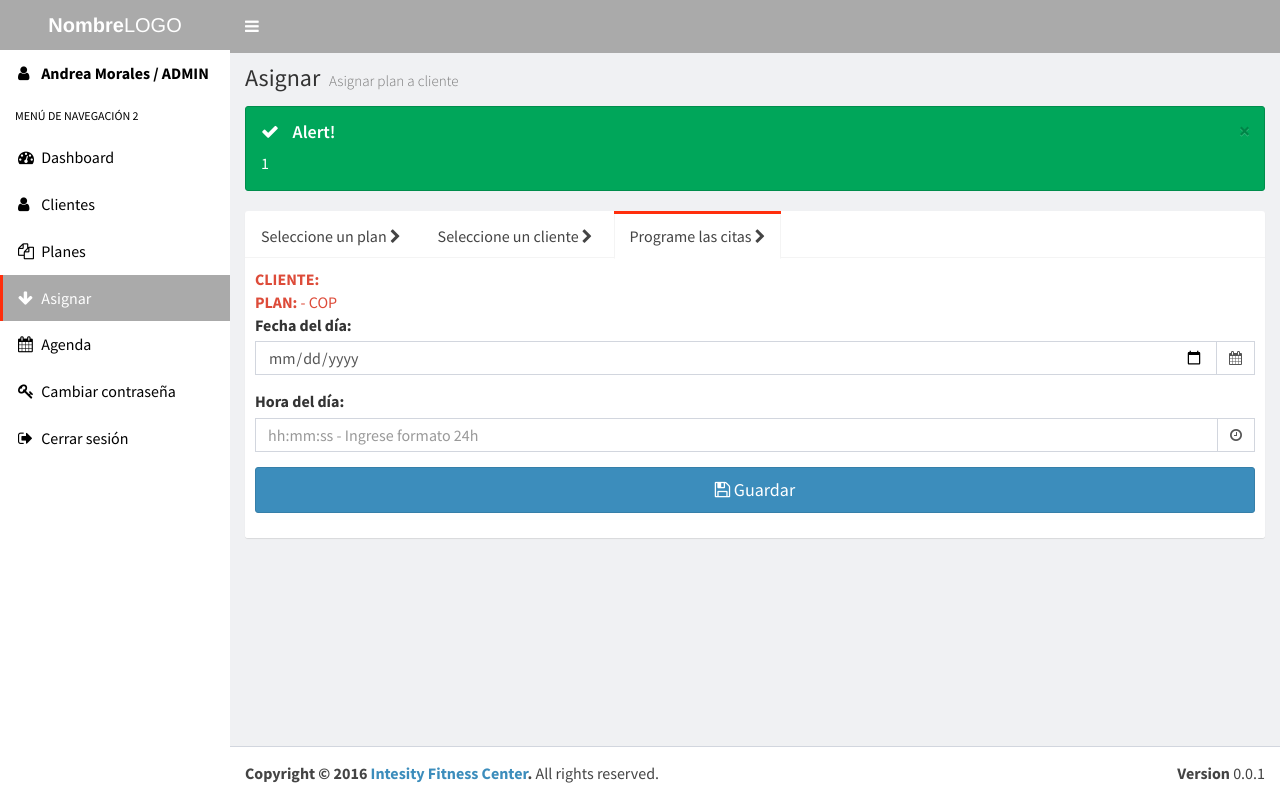
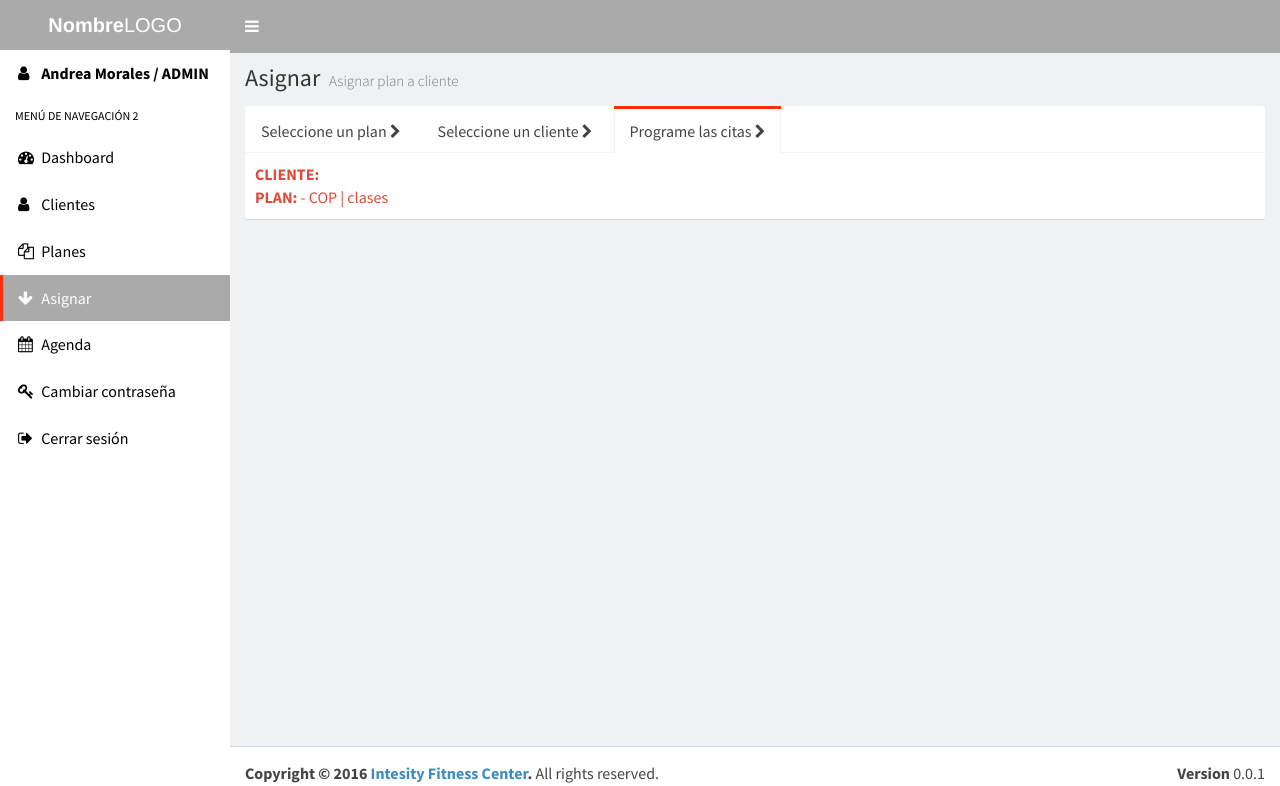
Before and after one commit to emersonhv/intensityfc, a CodeIgniter app: page /intensityfc/index.php/admin/wizard/1 in a window 1280 px wide, after a click on "Programe las citas". Shown: the top 786 px of the page. Run offline with CodeIgniter, Linux system fonts and the light colour scheme; some libraries are stand-ins or nearby versions.

Commit message:
cambios en wizard, vistas, controladores y js

```diff
--- a/application/controllers/admin.php
+++ b/application/controllers/admin.php
@@ -67,9 +67,17 @@ class Admin extends MY_Controller {
 		$this->db->trans_start();
 		$this->db->trans_begin();
 
-		$this->db->query("INSERT INTO citas (id_cliente, nombre_cliente, id_plan, nombre_plan, fecha, hora, aplazada) ".
-			"VALUES(".$prog['idClie']['id'].",'".$prog['idClie']['name']."',".$prog['idPlan']['id'].",'".$prog['idPlan']['name']."','".$prog['fecha']."','".$prog['hora']."',0)"
-		);
+		if($prog['clasesPorsemana'] == "1"){
+			$this->db->query("INSERT INTO citas (id_cliente, nombre_cliente, id_plan, nombre_plan, fecha, hora, aplazada) ".
+				"VALUES (".$prog['idClie']['id'].",'".$prog['idClie']['name']."',".$prog['idPlan']['id'].",'".$prog['idPlan']['name']."','".$prog['fecha']."','".$prog['hora']."',0)"
+			);
+		} else {
+			$this->db->query("INSERT INTO citas (id_cliente, nombre_cliente, id_plan, nombre_plan, fecha, hora, aplazada) ".
+				"VALUES ".
+				"(".$prog['idClie']['id'].",'".$prog['idClie']['name']."',".$prog['idPlan']['id'].",'".$prog['idPlan']['name']."','".$prog['fechaCita1']."','".$prog['horaCita1']."',0), ".
+				"(".$prog['idClie']['id'].",'".$prog['idClie']['name']."',".$prog['idPlan']['id'].",'".$prog['idPlan']['name']."','".$prog['fechaCita2']."','".$prog['horaCita2']."',0) "
+			);
+		}
 
 		if ($this->db->trans_status() === FALSE) {
 			$this->db->trans_rollback();
@@ -80,6 +88,16 @@ class Admin extends MY_Controller {
 		}
 		//$this->load->view('layout/master',$paramts);
 	}
+
+	/*function buscarRangoDeHora($idcliente, $fecha, $hora){
+		$this->db->select("*");
+        $this->db->from('citas c');
+		$this->db->where('c.id_cliente', $idcliente);
+		$this->db->where('c.fecha', $fecha);
+		$this->db->where('c.hora', $fecha);
+		$query = $this->db->get();
+        $result = $query->result_array();
+	}*/
 
 	public function agenda($mensaje = null){
 		$paramts['CI'] = $this->CI;
--- a/application/views/admin/js/wizardjs.php
+++ b/application/views/admin/js/wizardjs.php
@@ -1,189 +1,108 @@
 <script type="text/javascript">
 
     agenda.controller('Wizard', ['$scope', '$http', '$window',function($scope, $http, $window) {
-
         $scope.planSel;  //PLan seleccionado
-
         $scope.clieSel;  //Cliene seleccionado
-
         $scope.planes;   // listado de planes
-
         $scope.clientes; // listado de clientes
 
-
-
         $http.defaults.headers.common.Authorization = 'Basic aW50ZW5zaXR5ZmNAZ21haWwuY29tOjQyYTM2MDcyZjFlM2MxN2YxZjA3';
-
         var req = {
-
             method: 'GET',
-
             url: 'https://app.alegra.com/api/v1/items?start=0&limit=30&order_direction=ASC&metadata=false&query=PLAN',
-
             cache:true,
-
             headers:{
-
                 'Content-Type': 'application/json'
-
             }
-
         }
 
         //{method: 'GET', url: $scope.url}
 
         $scope.color = ['bg-aqua','bg-green','bg-yellow','bg-red','bg-purpure','bg-pink','bg-orange','bg-blue'];
-
-
-
         $scope.indice = 0;
-
-
-
-        $http(req).
-
-         then(function(response) {
-
+        $http(req).then(function(response) {
              $scope.status = response.status;
-
              $scope.data = response.data;
-
              $scope.planes = _.sortBy($scope.data, 'reference');
-
              $scope.listarCliente();
-
          }, function(response) {
-
              alert("Hubo un problema al traer los datos del servidor, recargue la página si persiste contacte con el administrador del sistema.");
-
-             //$scope.data = response.data || "Request failed";
-
-             //$scope.status = response.status;
-
          });
 
-
-
          $scope.listarCliente = function(){
-
             var reqcli = req;
-
             reqcli.url = host + 'clientes';
 
-            $http(reqcli).
-
-             then(function(response) {
-
+            $http(reqcli).then(function(response) {
                  $scope.statuscli = response.status;
-
                  $scope.datacli = response.data;
-
                  $scope.clientes = _.sortBy($scope.datacli, 'id');
 				 console.log($scope.clientes);
 
                  if($scope.clientes.length > 29){
-
                    $scope.indice = $scope.indice + 30;
-
                  }
 
              }, function(response) {
-
                  alert("Hubo un problema al traer los datos del servidor, recargue la página si persiste contacte con el administrador del sistema.");
-
                  //$scope.data = response.data || "Request failed";
-
                  //$scope.status = response.status;
-
              });
-
          };
 
-
-
          $scope.seleccionarPLan = function(index) {
-
             $scope.planSel = $scope.planes[index];
-
             document.getElementsByClassName("noAccess")[0].style.pointerEvents = 'visible';
-
             $scope.planDescripcion = JSON.parse($scope.planSel.description.split('\n')[2]);
-
          };
 
-
-
          $scope.seleccionarClie = function(index) {
-
             $scope.clieSel = $(index).attr("cliente");
             //$scope.clieSel = $scope.clientes[index];
-
             document.getElementsByClassName("noAccess")[1].style.pointerEvents = 'visible';
-
          };
-
-
 
          $scope.enviar_tarea_programada = function(){
 
-            $scope.tareaProgramada = {
+            if($scope.planDescripcion.clasesxsemana == '1') {
+                $scope.tareaProgramada = {
+                    idPlan:$scope.planSel,
+                    idClie:$scope.clieSel,
+                    clasesPorsemana:$scope.planDescripcion.clasesxsemana,
+                    fecha:$scope.fecha,
+                    hora:$scope.hora,
+                    descripcion:JSON.parse($scope.planSel.description.split('\n')[2])
+                };
+            } else {
+                $scope.tareaProgramada = {
+                    idPlan:$scope.planSel,
+                    idClie:$scope.clieSel,
+                    clasesPorsemana:$scope.planDescripcion.clasesxsemana,
+                    fechaCita1:$scope.fecha_c1,
+                    horaCita1:$scope.hora_c1,
+                    fechaCita2:$scope.fecha_c2,
+                    horaCita2:$scope.hora_c2,
+                    descripcion:JSON.parse($scope.planSel.description.split('\n')[2])
+                };
+            }
 
-               idPlan:$scope.planSel,
-
-               idClie:$scope.clieSel,
-
-               tipoProgramacion:'programada',
-
-               fecha:$scope.fecha,
-
-               hora:$scope.hora,
-
-               descripcion:JSON.parse($scope.planSel.description.split('\n')[2])
-
+            var request = {
+                method: 'POST',
+                url: host + 'insertar_citas',
+                data:$scope.tareaProgramada,
+                headers:{'Content-Type': 'application/json'}
             };
 
-
-
-            var request = {
-
-                method: 'POST',
-
-                url: host + 'insertar_citas',
-
-                data:$scope.tareaProgramada,
-
-                headers:{'Content-Type': 'application/json'}
-
-            };
-
-            $http(request).
-
-             then(function(response) {
-
+            $http(request).then(function(response) {
+                 //$window.location.href = 'ver_agenda';
                  $scope.mensaje = response.data;
-
-                 //console.log(response.status);
-
-                 //console.log($scope.mensaje);
-
-                 $window.location.href = 'ver_agenda';
-
+                 console.log($scope.mensaje);
              }, function(response) {
-
                  $scope.mensaje = {
-
-                   msg:"No se envió información, comuniquese con el proveedor",
-
-                   tipo:"alert-warning"
-
+                    msg:"hubo un error al enviar información, comuniquese con el proveedor",
+                    tipo:"callout-danger"
                  }
-
-                 //$scope.data = response.data || "Request failed";
-
-                 //$scope.status = response.status;
-
              });
-
          };
 
     }]);
--- a/application/views/admin/wizard.php
+++ b/application/views/admin/wizard.php
@@ -17,13 +17,9 @@
 
    <div class="col-md-12 col-sm-12 col-xs-12">
       <!-- /.col -->
-      <?php if(isset($mensaje) && $mensaje != null) { ?>
-      <div class="alert alert-success alert-dismissible">
-         <button type="button" class="close" data-dismiss="alert" aria-hidden="true">×</button>
-         <h4><i class="icon fa fa-check"></i> Alert!</h4>
-         <?php echo $mensaje; ?>
+      <div class="callout" ng-show="mensaje.msg" ng-class="mensaje.tipo">
+        <p>{{mensaje.msg}}</p>
       </div>
-     <?php } ?>
       <div class="nav-tabs-custom">
          <ul class="nav nav-tabs">
             <li class="active">
@@ -80,26 +76,16 @@
             </div>
             <!-- /.tab-pane -->
             <div class="tab-pane" id="tab_3">
-
-              <div class="callout" ng-show="mensaje.msg" ng-class="mensaje.tipo">
-                <p>{{mensaje.msg}}</p>
-              </div>
-                <!--div class="form-group">
-                  <label>Tipo de programación de citas</label>
-                  <select class="form-control" ng-model="tipo">
-                    <option value="1">Programadas</option>
-                    <option value="2">Personalizadas</option>
-                  </select>
-                </div-->
                 <div class="text-red">
                    <span><b>CLIENTE:</b> {{clieSel.name}} </span> <br>
-                   <span><b>PLAN:</b> {{planSel.name}} - {{planSel.price[0].price | currency}} COP</span>
+                   <span><b>PLAN:</b> {{planSel.name}} - {{planSel.price[0].price | currency}} COP |
+                   {{planDescripcion.clases}} clases
+                   </span>
                 </div>
-                <div class="programadas" > <!--ng-show="tipo == 1"-->
-                   <!--h2>Programadas</h2-->
+                <div class="programadas" ng-show="planDescripcion.clasesxsemana == 1"> <!--ng-show="tipo == 1"-->
                    <form name="form_wizard" ng-submit="enviar_tarea_programada()">
                      <div class="form-group">
-                        <label>Fecha del día:</label>
+                        <label>Fecha de la cita:</label>
                         <div class="input-group">
                           <input type="date" class="form-control dateepicker" ng-model="fecha" placeholder="yyyy-mm-dd - Ingrese fecha deseada">
                           <div class="input-group-addon">
@@ -108,7 +94,7 @@
                         </div>
                      </div>
                       <div class="form-group">
-                         <label>Hora del día:</label>
+                         <label>Hora de la cita:</label>
                          <div class="input-group">
                            <input name ="hora" type="text" class="form-control timepicker" ng-model="hora" placeholder="hh:mm:ss - Ingrese formato 24h" required>
                            <div class="input-group-addon">
```
Also changed, not shown: other parts of application/views/admin/wizard.php (+47 -3 lines).
